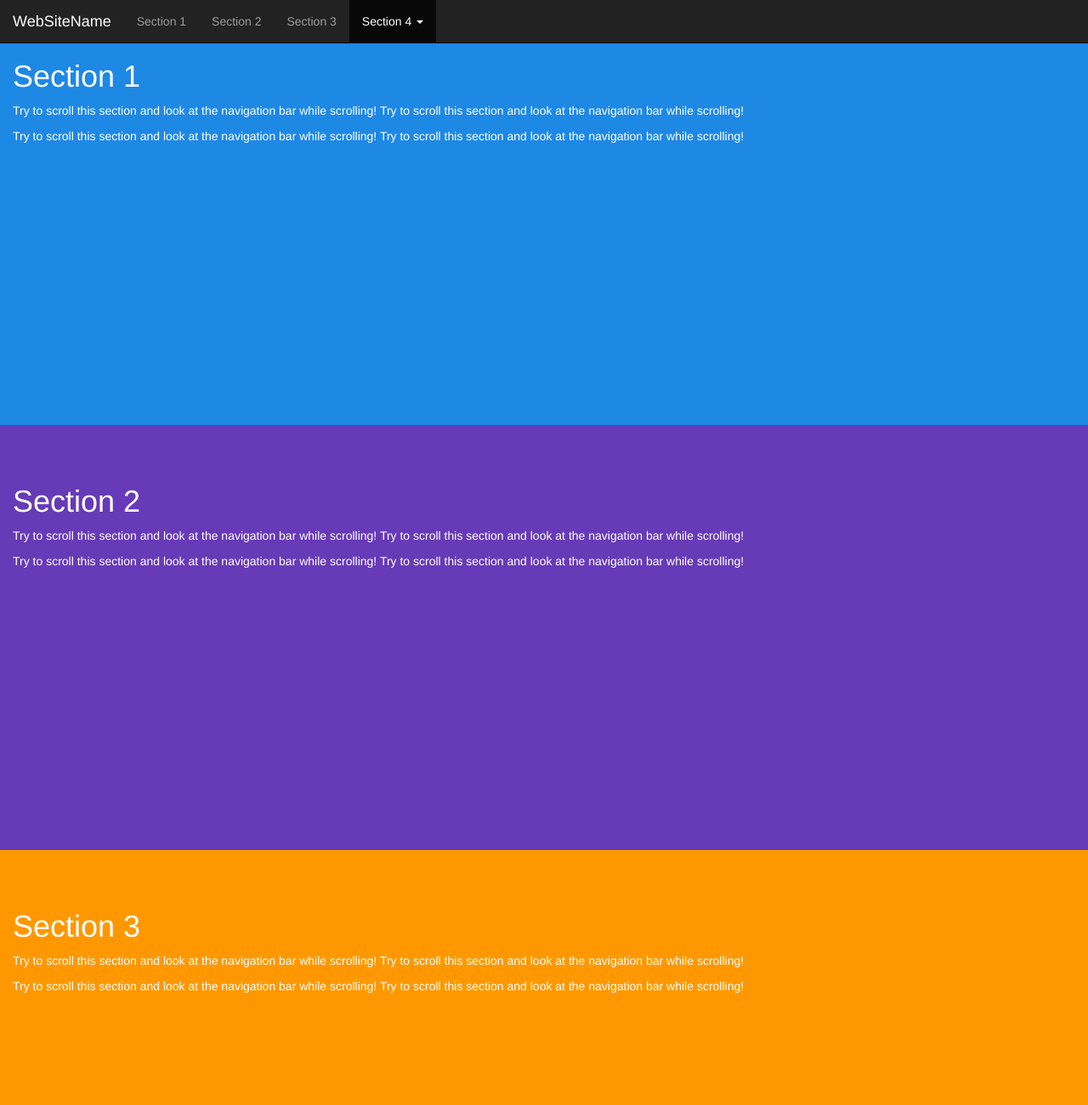
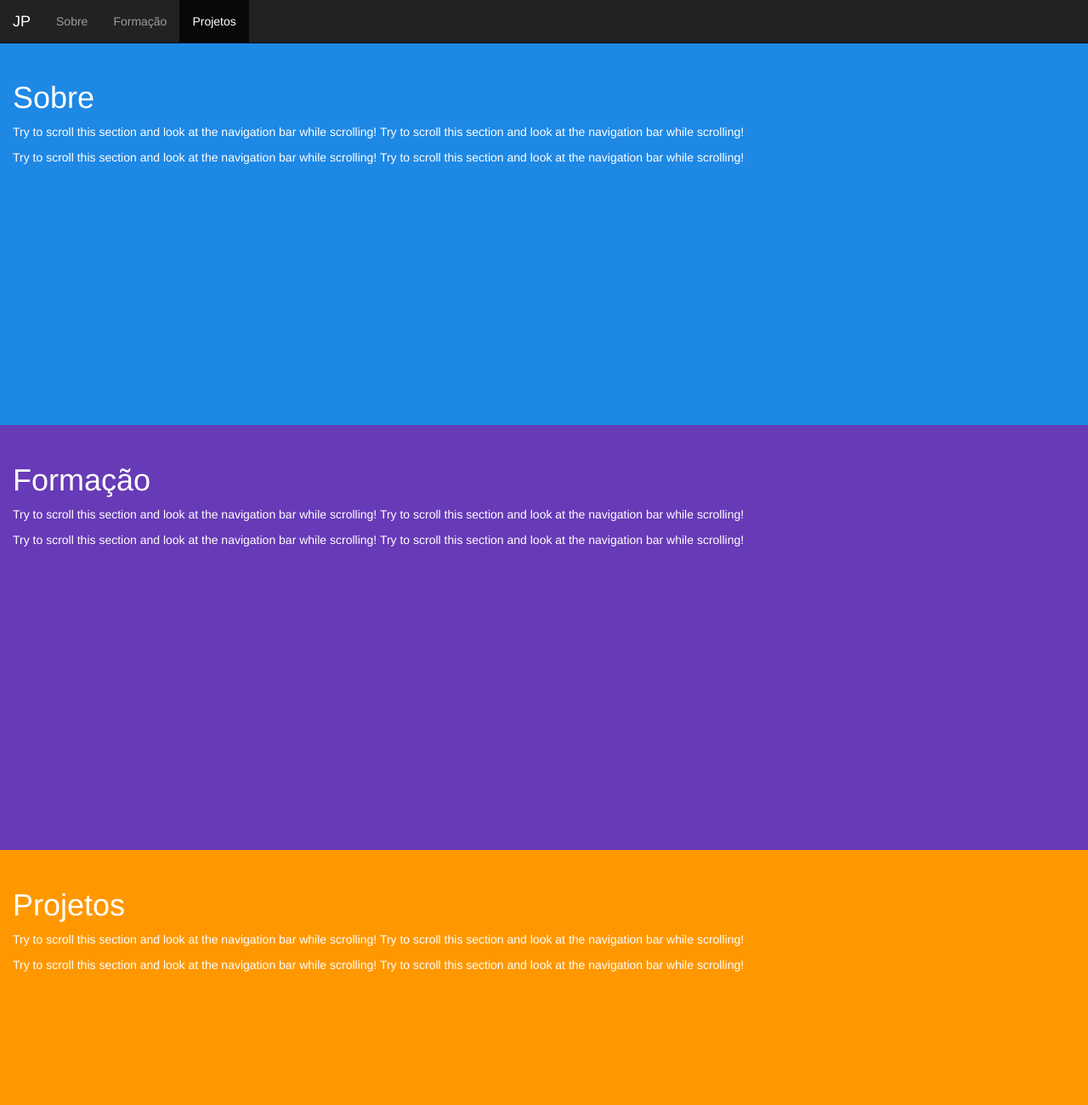
Before and after one commit to jdoper/jdoper.github.io, a plain HTML site: page index.html in a window 1280 px wide. Shown: the top 1300 px of the page at 85% size. Drawn offline with nearby package versions, Linux system fonts and the light colour scheme.

Commit message:
Inserindo tópicos

```diff
--- a/index.html
+++ b/index.html
@@ -4,7 +4,7 @@
     <meta charset="utf-8">
     <meta http-equiv="X-UA-Compatible" content="IE=edge">
     <meta name="viewport" content="width=device-width, initial-scale=1">
-    <title>João P. A. Medeiros</title>
+    <title>João Pedro A. de Medeiros</title>
 
     <!-- Bootstrap -->
     <link rel="stylesheet" href="https://maxcdn.bootstrapcdn.com/bootstrap/3.3.5/css/bootstrap.min.css">
@@ -14,11 +14,9 @@
       body {
           position: relative;
       }
-      #section1 {padding-top:50px;height:500px;color: #fff; background-color: #1E88E5;}
-      #section2 {padding-top:50px;height:500px;color: #fff; background-color: #673ab7;}
-      #section3 {padding-top:50px;height:500px;color: #fff; background-color: #ff9800;}
-      #section41 {padding-top:50px;height:500px;color: #fff; background-color: #00bcd4;}
-      #section42 {padding-top:50px;height:500px;color: #fff; background-color: #009688;}
+      #section1 {padding-top:75px;height:500px;color: #fff; background-color: #1E88E5;}
+      #section2 {padding-top:25px;height:500px;color: #fff; background-color: #673ab7;}
+      #section3 {padding-top:25px;height:500px;color: #fff; background-color: #ff9800;}
     </style>
 
     <!-- HTML5 Shim and Respond.js IE8 support of HTML5 elements and media queries -->
@@ -37,20 +35,14 @@
               <span class="icon-bar"></span>
               <span class="icon-bar"></span>
           </button>
-          <a class="navbar-brand" href="#">WebSiteName</a>
+          <a class="navbar-brand" href="#">JP</a>
         </div>
         <div>
           <div class="collapse navbar-collapse" id="myNavbar">
             <ul class="nav navbar-nav">
-              <li><a href="#section1">Section 1</a></li>
-              <li><a href="#section2">Section 2</a></li>
-              <li><a href="#section3">Section 3</a></li>
-              <li class="dropdown"><a class="dropdown-toggle" data-toggle="dropdown" href="#">Section 4 <span class="caret"></span></a>
-                <ul class="dropdown-menu">
-                  <li><a href="#section41">Section 4-1</a></li>
-                  <li><a href="#section42">Section 4-2</a></li>
-                </ul>
-              </li>
+              <li><a href="#section1">Sobre</a></li>
+              <li><a href="#section2">Formação</a></li>
+              <li><a href="#section3">Projetos</a></li>
             </ul>
           </div>
         </div>
@@ -58,27 +50,17 @@
     </nav>
 
     <div id="section1" class="container-fluid">
-      <h1>Section 1</h1>
+      <h1>Sobre</h1>
       <p>Try to scroll this section and look at the navigation bar while scrolling! Try to scroll this section and look at the navigation bar while scrolling!</p>
       <p>Try to scroll this section and look at the navigation bar while scrolling! Try to scroll this section and look at the navigation bar while scrolling!</p>
     </div>
     <div id="section2" class="container-fluid">
-      <h1>Section 2</h1>
+      <h1>Formação</h1>
       <p>Try to scroll this section and look at the navigation bar while scrolling! Try to scroll this section and look at the navigation bar while scrolling!</p>
       <p>Try to scroll this section and look at the navigation bar while scrolling! Try to scroll this section and look at the navigation bar while scrolling!</p>
     </div>
     <div id="section3" class="container-fluid">
-      <h1>Section 3</h1>
-      <p>Try to scroll this section and look at the navigation bar while scrolling! Try to scroll this section and look at the navigation bar while scrolling!</p>
-      <p>Try to scroll this section and look at the navigation bar while scrolling! Try to scroll this section and look at the navigation bar while scrolling!</p>
-    </div>
-    <div id="section41" class="container-fluid">
-      <h1>Section 4 Submenu 1</h1>
-      <p>Try to scroll this section and look at the navigation bar while scrolling! Try to scroll this section and look at the navigation bar while scrolling!</p>
-      <p>Try to scroll this section and look at the navigation bar while scrolling! Try to scroll this section and look at the navigation bar while scrolling!</p>
-    </div>
-    <div id="section42" class="container-fluid">
-      <h1>Section 4 Submenu 2</h1>
+      <h1>Projetos</h1>
       <p>Try to scroll this section and look at the navigation bar while scrolling! Try to scroll this section and look at the navigation bar while scrolling!</p>
       <p>Try to scroll this section and look at the navigation bar while scrolling! Try to scroll this section and look at the navigation bar while scrolling!</p>
     </div>
```
